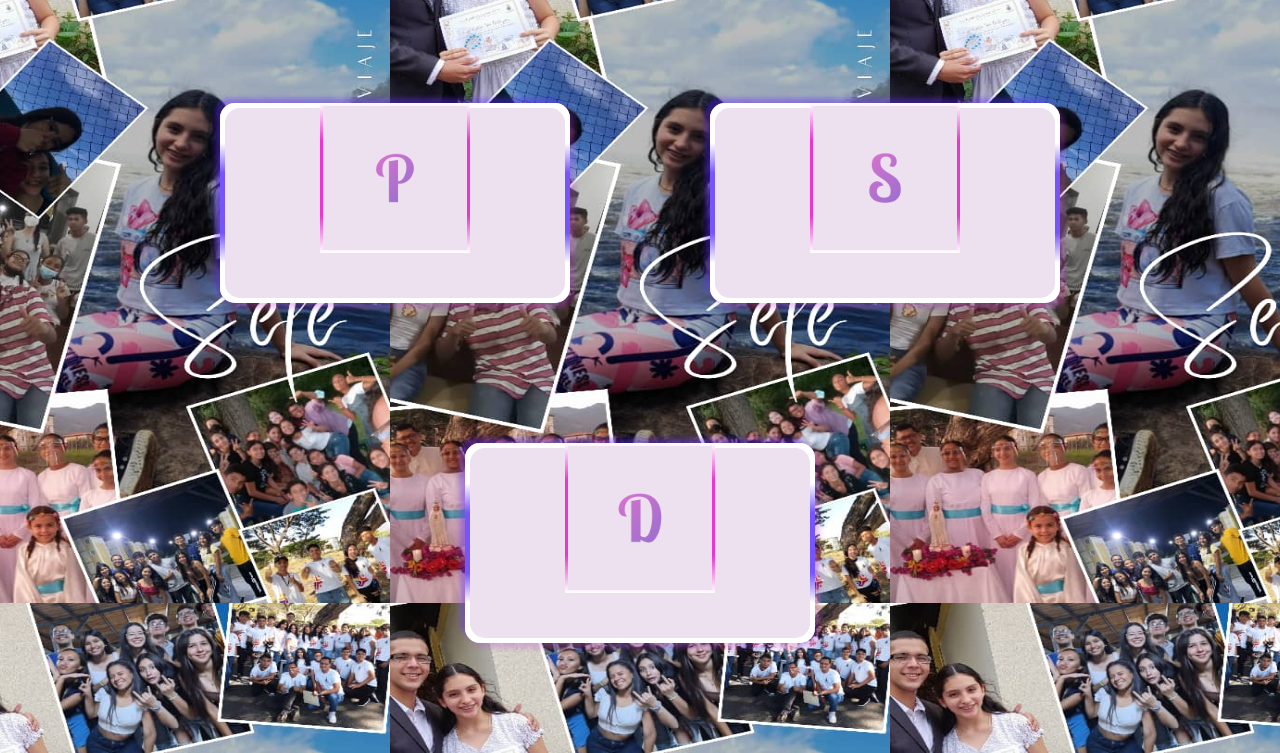
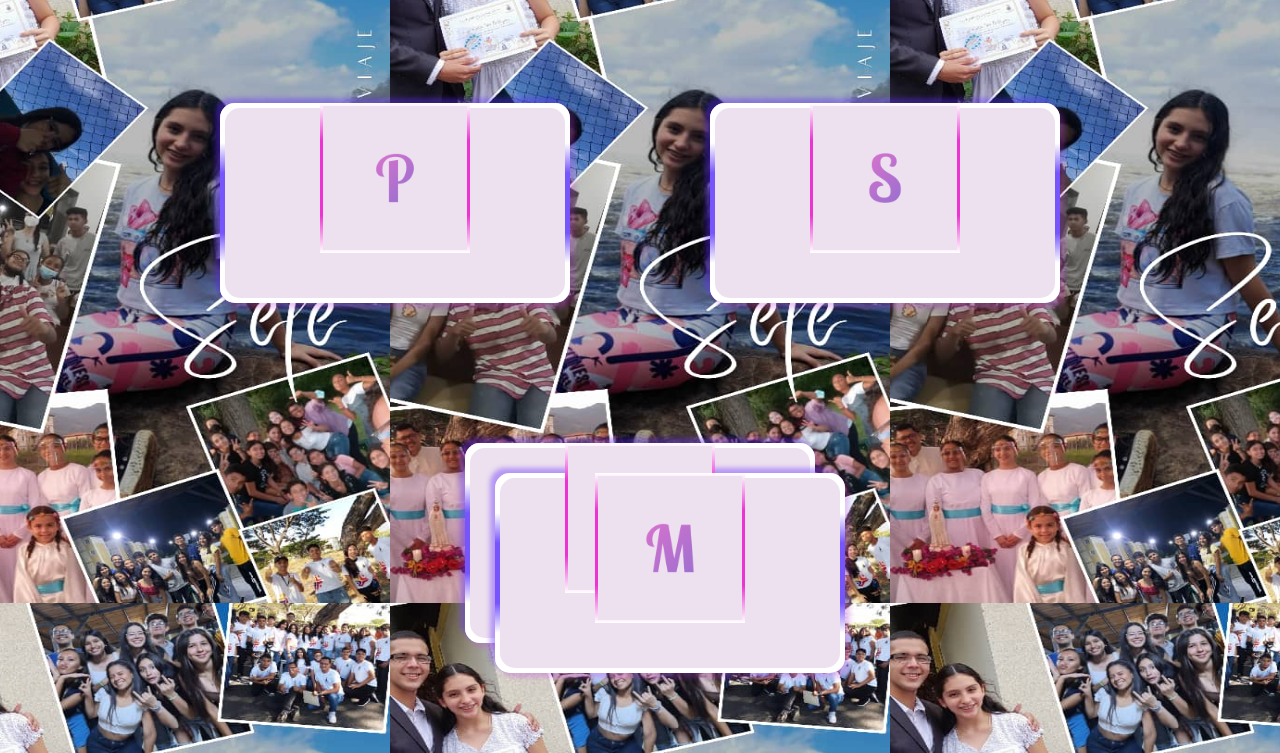
Before and after one commit to David-MM18/Sele, a plain HTML site: page index.html in a window 1280 px wide. Shown: the part 1647-2400 px from the top of the page. Drawn offline with Linux system fonts and the light colour scheme; a web font is replaced by a local one.

Commit message:
Update index.html 5

```diff
--- a/index.html
+++ b/index.html
@@ -182,6 +182,23 @@
                     <a href="">Feliz cumpleaños mi bonita!</a>
                 </div>
             </div>
+            <div class="card">
+                <div class="lines"></div>
+                <div class="imgBx">
+                    <img src="css/img/letra-m.png" alt="">
+                </div>
+                <div class="content">
+                    <div class="details">
+                        <h2>Marí <br><br></h2>
+                        <p>Sele te deseo lo mejor de este mundo, espero que sigas siendo esa niña dulce y
+                            ocurrente que desde que te conozco eso ha sido una de las cosas que siempre he
+                            apreciado de tí, .....
+                            <br><br><br><br>
+                        </p>
+                        <a href="paginas/pagina4.html">Leer mas....</a>
+                    </div>
+                </div>
+        </div>
         </div>
     </div>
 </body>
```
